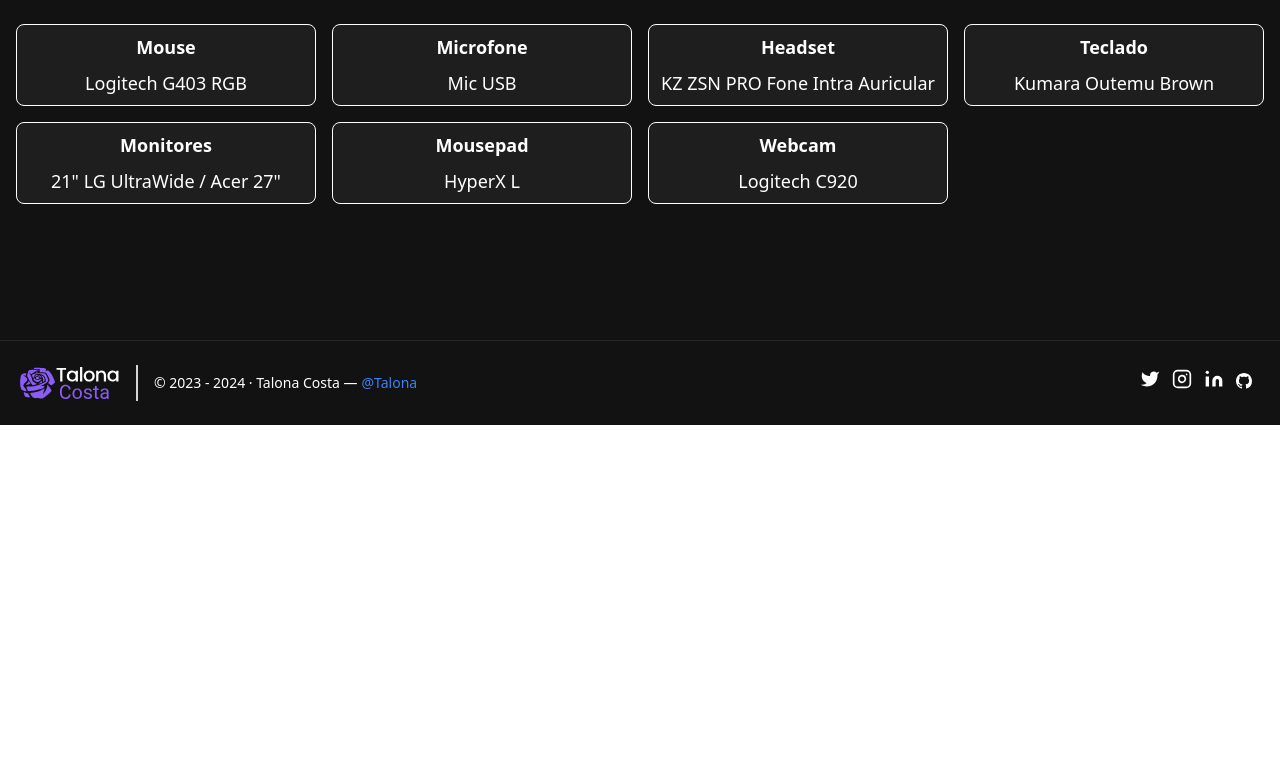
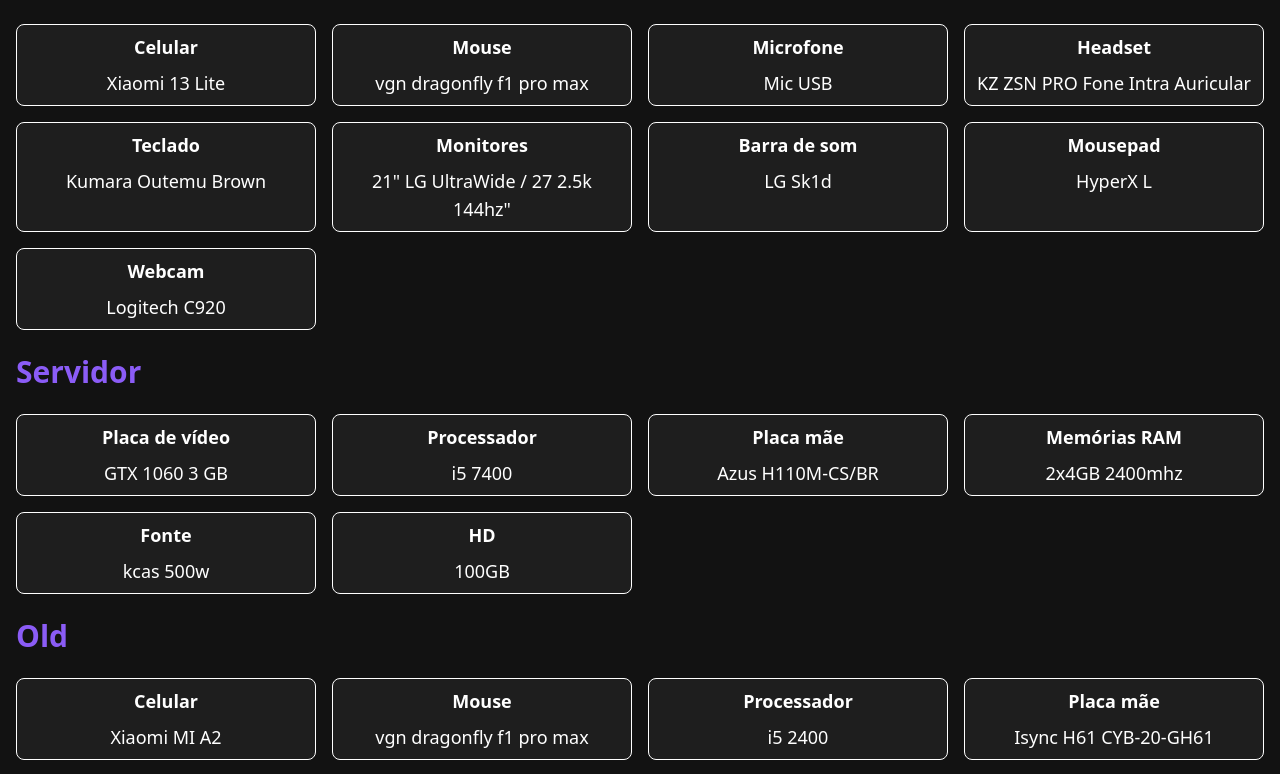
Before and after one commit to Tal0na/WebSite_Talona, a Next.js app: page /Equipamentos in a window 1280 px wide. Shown: the part 460-1234 px from the top of the page. Before the commit the page ends 885 px from the top, so only its background shows below. Built offline with nearby package versions, Linux system fonts and the light colour scheme.

Commit message:
new equipamentos

```diff
--- a/src/pages/Equipamentos.jsx
+++ b/src/pages/Equipamentos.jsx
@@ -28,27 +28,73 @@ const ConfigBlock = ({ name, value }) => (
   </div>
 )
 
+const ServidorBlock = ({ name, value }) => (
+  <div
+    className="dark:bg-[#1e1e1e] bg-[#f3f3f3] rounded-10 text-decoration-none tap-highlight-transparent font-roboto
+    block transform rounded-lg border border-black border-opacity-75 p-2 text-center text-lg text-black transition-transform duration-300 hover:scale-105
+    hover:text-black dark:border-white dark:text-white"
+  >
+    <h2 className="text-lg font-semibold mb-2 hover:dark:text-white">
+      {name}
+    </h2>
+    <p>{value}</p>
+  </div>
+);
+
+const OldBlock = ({ name, value }) => (
+  <div
+    className="dark:bg-[#1e1e1e] bg-[#f3f3f3] rounded-10 text-decoration-none tap-highlight-transparent font-roboto
+    block transform rounded-lg border border-black border-opacity-75 p-2 text-center text-lg text-black transition-transform duration-300 hover:scale-105
+    hover:text-black dark:border-white dark:text-white"
+  >
+    <h2 className="text-lg font-semibold mb-2 hover:dark:text-white">
+      {name}
+    </h2>
+    <p>{value}</p>
+  </div>
+);
+
 const EquipamentosList = () => {
   useEffect(() => {
     document.title = 'Equipamentos';
   }, []);
   const peripherals = [
-    { name: "Mouse", description: "Logitech G403 RGB" },
+    { name: "Celular", description: "Xiaomi 13 Lite" },
+    { name: "Mouse", description: "vgn dragonfly f1 pro max" },
     { name: "Microfone", description: "Mic USB" },
     { name: "Headset", description: "KZ ZSN PRO Fone Intra Auricular" },
     { name: "Teclado", description: "Kumara Outemu Brown" },
-    { name: "Monitores", description: '21" LG UltraWide / Acer 27"' },
+    { name: "Monitores", description: '21" LG UltraWide / 27 2.5k 144hz"' },
+    { name: "Barra de som", description: 'LG Sk1d' },
     { name: "Mousepad", description: "HyperX L" },
     { name: "Webcam", description: "Logitech C920" },
   ]
 
   const configs = [
     { name: "Placa de vídeo", value: "GTX 1060 3 GB" },
-    { name: "Processador", value: "i5 7400" },
-    { name: "Placa mãe", value: "H110" },
-    { name: "Memórias RAM", value: "2x4GB + 2x16GB" },
+    { name: "Processador", value: "Ryzen7 5700x3d" },
+    { name: "Placa mãe", value: "MSI B550M Pro-VDH WiFi" },
+    { name: "Memórias RAM", value: "2x16GB 2666mhz" },
+    { name: "Fonte", value: "MSI MAG A650BN" },
     { name: "SSD", value: "480GB" },
     { name: "HD", value: "1TB" },
+  ]
+
+  const Servidor = [
+    { name: "Placa de vídeo", value: "GTX 1060 3 GB" },
+    { name: "Processador", value: "i5 7400" },
+    { name: "Placa mãe", value: "Azus H110M-CS/BR" },
+    { name: "Memórias RAM", value: "2x4GB 2400mhz" },
+    { name: "Fonte", value: "kcas 500w" },
+    { name: "HD", value: "100GB" },
+  ]
+
+  const Old = [
+    { name: "Celular", value: "Xiaomi MI A2" },
+    { name: "Mouse", value: "vgn dragonfly f1 pro max" },
+    { name: "Processador", value: "i5 2400" },
+    { name: "Placa mãe", value: "Isync H61 CYB-20-GH61" },
+    { name: "Memórias RAM", value: "1x8GB ddr3 1333mhz" },
   ]
 
   return (
@@ -74,6 +120,27 @@ const EquipamentosList = () => {
             <PeripheralBlock key={index} {...peripheral} />
           ))}
         </div>
+
+        <h1 className="text-3xl dark:text-violet-500 text-violet-600 font-semibold my-6">
+          Servidor
+        </h1>
+
+        <div className="grid grid-cols-1 md:grid-cols-2 lg:grid-cols-3 xl:grid-cols-4 gap-4">
+          {Servidor.map((servidor, index) => (
+            <ServidorBlock key={index} {...servidor} />
+          ))}
+        </div>
+
+        <h1 className="text-3xl dark:text-violet-500 text-violet-600 font-semibold my-6">
+          Old
+        </h1>
+
+        <div className="grid grid-cols-1 md:grid-cols-2 lg:grid-cols-3 xl:grid-cols-4 gap-4">
+          {Old.map((Old, index) => (
+            <OldBlock key={index} {...Old} />
+          ))}
+        </div>
+
       </div>
     </div>
   )
```
